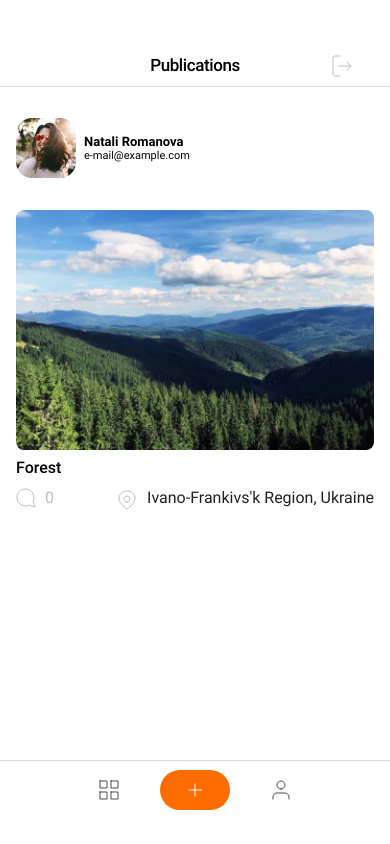
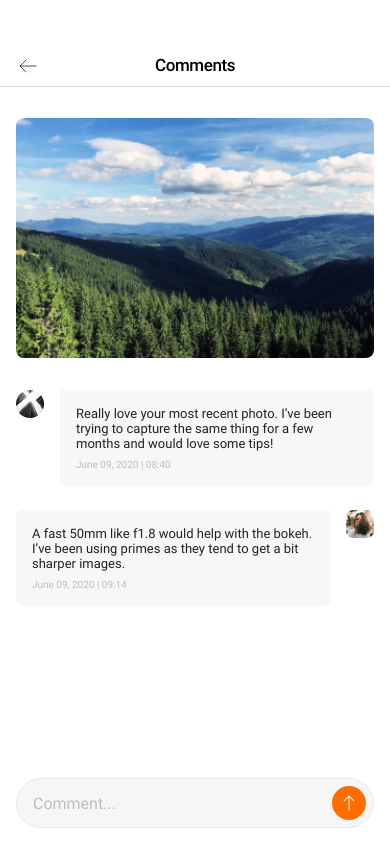
Before and after one commit to vladyslav-rohalov/React-Native, a React Native app: screen / in a window 390 px wide. Built offline with nearby package versions, Linux system fonts and the light colour scheme.

Commit message:
Added new screen - commentsScreen
-Only style, without functions & methods

```diff
--- a/App.js
+++ b/App.js
@@ -7,6 +7,7 @@ import RegistrationScreen from './Screens/auth/RegistrationScreen';
 import LoginScreen from './Screens/auth/LoginScreen';
 import PostsScreen from './Screens/posts/postsScreen';
 import CreatePostScreen from './Screens/posts/createPostsScreen';
+import CommentsScreen from './Screens/posts/commentsScreen';
 
 SplashScreen.preventAutoHideAsync();
 
@@ -32,9 +33,10 @@ export default function App() {
     <View onLayout={onLayoutRootView} style={styles.container}>
       <StatusBar style="auto" />
       {/* <CreatePostScreen /> */}
-      <PostsScreen />
+      {/* <PostsScreen /> */}
       {/* <RegistrationScreen /> */}
       {/* <LoginScreen /> */}
+      <CommentsScreen />
     </View>
   );
 }
--- a/Screens/posts/commentsScreen.jsx
+++ b/Screens/posts/commentsScreen.jsx
@@ -0,0 +1,199 @@
+import {
+  StyleSheet,
+  View,
+  Text,
+  Image,
+  TouchableOpacity,
+  TextInput,
+} from 'react-native';
+import Svg, { Path, Circle } from 'react-native-svg';
+
+export default function CommentsScreen() {
+  const photoUser = require('../../assets/images/photoUser.jpg');
+  const photoOwner = require('../../assets/images/photo.jpg');
+  const img = require('../../assets/images/img.jpg');
+  return (
+    <View style={styles.container}>
+      <View style={styles.header}>
+        <Text style={styles.headerText}>Comments</Text>
+        <TouchableOpacity style={styles.svgBackArrow}>
+          <Svg width="24" height="24" viewBox="0 0 24 24" fill="none">
+            <Path
+              d="M20 12H4"
+              stroke="#212121"
+              strokeOpacity="0.8"
+              strokeLinecap="round"
+              strokeLinejoin="round"
+            />
+            <Path
+              d="M10 18L4 12L10 6"
+              stroke="#212121"
+              strokeOpacity="0.8"
+              strokeLinecap="round"
+              strokeLinejoin="round"
+            />
+          </Svg>
+        </TouchableOpacity>
+      </View>
+
+      <View style={styles.main}>
+        <View style={styles.publicationInfo}>
+          <Image source={img} style={styles.publicationPhoto} />
+        </View>
+        <View style={styles.commentItem}>
+          <Image style={styles.smallPhoto} source={photoUser} />
+          <View style={styles.commentTextBlockUser}>
+            <Text style={styles.commentText}>
+              Really love your most recent photo. I’ve been trying to capture
+              the same thing for a few months and would love some tips!
+            </Text>
+            <Text style={styles.commentDate}>June 09, 2020 | 08:40</Text>
+          </View>
+        </View>
+        <View style={styles.commentItem}>
+          <View style={styles.commentTextBlockOwner}>
+            <Text style={styles.commentText}>
+              A fast 50mm like f1.8 would help with the bokeh. I’ve been using
+              primes as they tend to get a bit sharper images.
+            </Text>
+            <Text style={styles.commentDate}>June 09, 2020 | 09:14</Text>
+          </View>
+          <Image style={styles.smallPhoto} source={photoOwner} />
+        </View>
+      </View>
+
+      <View style={styles.footer}>
+        <TouchableOpacity style={styles.pushComment}>
+          <TextInput
+            style={styles.input}
+            inputMode="text"
+            placeholder="Comment..."
+            placeholderTextColor={'#BDBDBD'}
+            // ref={inputTitleRef}
+            // onFocus={() => setIsShowKeyboard(true)}
+            // onChangeText={e => {
+            //   setPublicationData(prevState => ({ ...prevState, title: e }));
+            // }}
+          />
+          <Svg
+            style={styles.svgComment}
+            width="34"
+            height="34"
+            viewBox="0 0 34 34"
+            fill="none"
+          >
+            <Circle cx="17" cy="17" r="17" fill="#FF6C00" />
+            <Path
+              d="M17 10L17.3536 9.64645C17.1583 9.45118 16.8417 9.45118 16.6464 9.64645L17 10ZM21.6464 15.3536C21.8417 15.5488 22.1583 15.5488 22.3536 15.3536C22.5488 15.1583 22.5488 14.8417 22.3536 14.6464L21.6464 15.3536ZM11.6464 14.6464C11.4512 14.8417 11.4512 15.1583 11.6464 15.3536C11.8417 15.5488 12.1583 15.5488 12.3536 15.3536L11.6464 14.6464ZM16.5 24C16.5 24.2761 16.7239 24.5 17 24.5C17.2761 24.5 17.5 24.2761 17.5 24H16.5ZM16.6464 10.3536L21.6464 15.3536L22.3536 14.6464L17.3536 9.64645L16.6464 10.3536ZM16.6464 9.64645L11.6464 14.6464L12.3536 15.3536L17.3536 10.3536L16.6464 9.64645ZM16.5 10V17H17.5V10H16.5ZM16.5 17V24H17.5V17H16.5Z"
+              fill="white"
+            />
+          </Svg>
+        </TouchableOpacity>
+      </View>
+    </View>
+  );
+}
+
+const styles = StyleSheet.create({
+  container: {
+    flex: 1,
+    flexDirection: 'column',
+  },
+  header: {
+    flexDirection: 'row',
+    justifyContent: 'center',
+    alignItems: 'center',
+    shadowColor: 'rgba(0, 0, 0, 0.3)',
+    shadowOffset: { width: 0, height: 0.5 },
+  },
+  headerText: {
+    fontFamily: 'Roboto-Medium',
+    fontSize: 17,
+    marginTop: 55,
+    marginBottom: 11,
+    letterSpacing: -0.41,
+    textAlign: 'center',
+  },
+  svgBackArrow: {
+    position: 'absolute',
+    top: 54,
+    left: 16,
+  },
+  main: {
+    flex: 1,
+    justifyContent: 'flex-start',
+    flexDirection: 'column',
+    marginLeft: 16,
+    marginRight: 16,
+    marginTop: 32,
+  },
+
+  publicationPhoto: {
+    width: '100%',
+    height: 240,
+    borderRadius: 8,
+    marginBottom: 32,
+  },
+
+  commentItem: {
+    gap: 16,
+    flexDirection: 'row',
+    width: '100%',
+    marginBottom: 24,
+  },
+
+  smallPhoto: {
+    width: 28,
+    height: 28,
+  },
+  commentTextBlockUser: {
+    flex: 1,
+    backgroundColor: 'rgba(0, 0, 0, 0.03)',
+    borderRadius: 6,
+    borderTopLeftRadius: 0,
+    padding: 16,
+  },
+  commentTextBlockOwner: {
+    flex: 1,
+    backgroundColor: 'rgba(0, 0, 0, 0.03)',
+    borderRadius: 6,
+    borderTopRightRadius: 0,
+    padding: 16,
+  },
+  commentText: {
+    color: '#212121',
+    fontFamily: 'Roboto-Regular',
+    fontSize: 13,
+  },
+  commentDate: {
+    color: '#BDBDBD',
+    fontFamily: 'Roboto-Regular',
+    fontSize: 10,
+    marginTop: 8,
+  },
+
+  footer: {},
+  pushComment: {
+    flexDirection: 'row',
+  },
+  input: {
+    height: 50,
+    width: '100%',
+    borderWidth: 1,
+    borderRadius: 100,
+    backgroundColor: '#F6F6F6',
+    borderColor: '#E8E8E8',
+    fontFamily: 'Roboto-Regular',
+    color: '#212121',
+    fontSize: 16,
+    margin: 16,
+    paddingTop: 16,
+    paddingBottom: 15,
+    paddingLeft: 16,
+  },
+  svgComment: {
+    position: 'absolute',
+    top: 24,
+    right: 24,
+  },
+});
--- a/Screens/posts/postsScreen.jsx
+++ b/Screens/posts/postsScreen.jsx
@@ -201,8 +201,8 @@ const styles = StyleSheet.create({
   },
   svgSignOut: {
     position: 'absolute',
-    top: 54,
-    left: 330,
+    top: 55,
+    right: 16,
   },
   main: {
     flex: 1,
```
Also changed, not shown: assets/images/photoUser.jpg (added).
